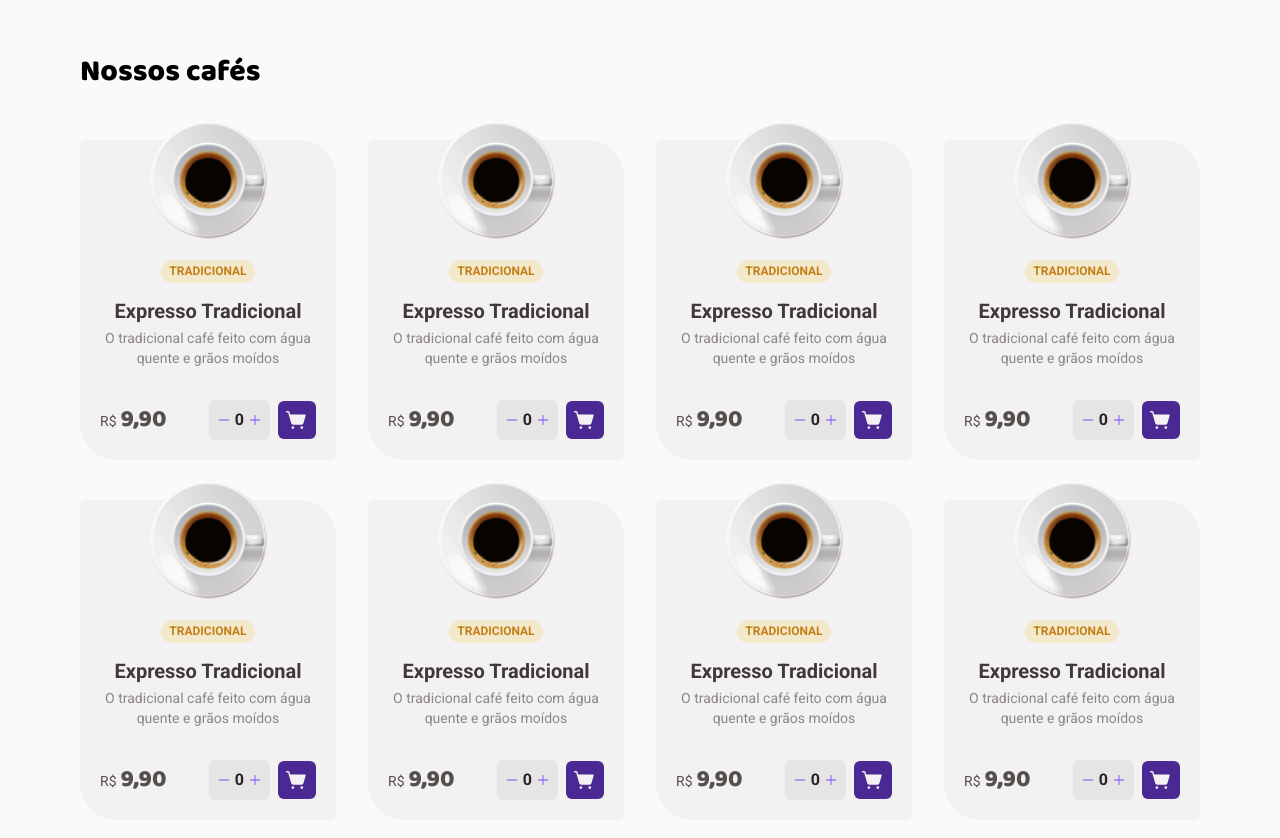
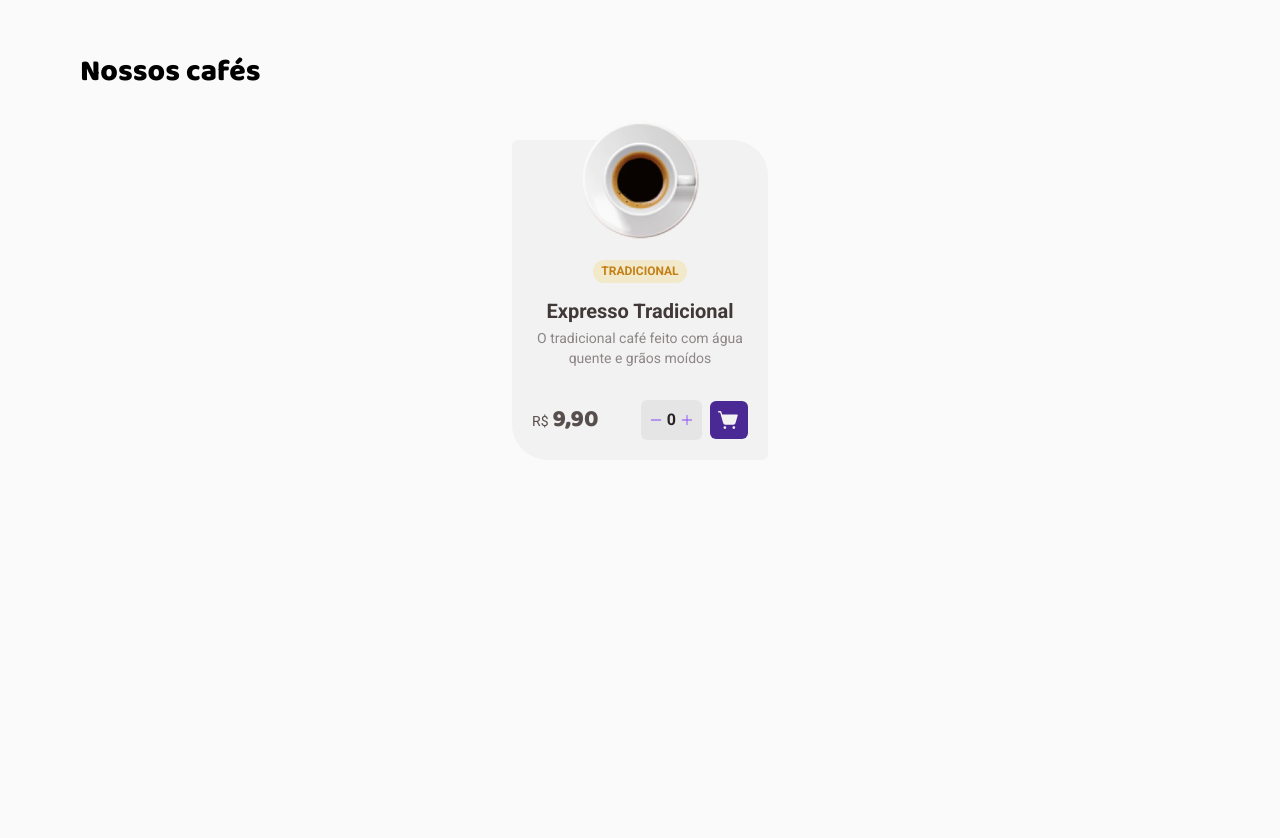
Before and after one commit to dhomini-rabelo/Estudos-Ignite-React-002, a React (Vite) app in the folder projects/practice02/: page / in a window 1280 px wide. Shown: the part 620-1458 px from the top of the page. After the commit the page ends 1240 px from the top, so only its background shows below. Built offline with nearby package versions, Linux system fonts and the light colour scheme.

Commit message:
use dynamic data for coffee component

```diff
--- a/projects/practice02/src/pages/index/components/CoffeInfo/index.tsx
+++ b/projects/practice02/src/pages/index/components/CoffeInfo/index.tsx
@@ -1,27 +1,35 @@
 import { Div } from './styles'
 import { Minus, Plus, ShoppingCartSimple } from 'phosphor-react'
+import { CoffeeType } from '../../../../code/data/Coffees/types'
 
-export function CoffeeInfo() {
+export function CoffeeInfo({ coffee }: { coffee: CoffeeType }) {
   return (
     <Div.coffee className="bg-Gray-200 flex flex-col items-center p-5 w-64 h-80 relative justify-end">
       <img
-        src="coffees/expresso-tradicional.svg"
+        src={coffee.fileUrl}
         alt="coffee-type"
         className="coffee-image-product absolute"
       />
-      <span className="type py-1 px-2 bg-Yellow-100 text-xs leading-tight font-bold text-Yellow-800 mb-4 mt-3">
-        TRADICIONAL
-      </span>
+      {coffee.categories.map((category) => (
+        <span
+          className="type py-1 px-2 bg-Yellow-100 text-xs leading-tight font-bold text-Yellow-800 mb-4 mt-3"
+          key={category}
+        >
+          {category}
+        </span>
+      ))}
       <h3 className="text-Black-500 font-bold text-xl leading-tight">
-        Expresso Tradicional
+        {coffee.name}
       </h3>
       <span className="text-Black-100 text-sm mt-1 text-center">
-        O tradicional café feito com água quente e grãos moídos
+        {coffee.description}
       </span>
       <div className="buy flex items-center justify-between mt-8 w-full">
         <div className="text-Black-300 leading-tight">
           <span className="text-sm">R$</span>{' '}
-          <strong className="baloo font-extrabold text-2xl">9,90</strong>
+          <strong className="baloo font-extrabold text-2xl">
+            {coffee.price.toFixed(2).toString().replace('.', ',')}
+          </strong>
         </div>
         <div className="flex items-center justify-between gap-x-2">
           <div className="gb-Gray-500 p-2 rounded-md bg-Gray-500 flex items-center justify-center">
--- a/projects/practice02/src/pages/index/index.tsx
+++ b/projects/practice02/src/pages/index/index.tsx
@@ -1,4 +1,5 @@
 import { Coffee, Package, ShoppingCart, Timer } from 'phosphor-react'
+import { Coffees } from '../../code/data/Coffees'
 import { CoffeeInfo } from './components/CoffeInfo'
 
 export function Index() {
@@ -61,14 +62,9 @@ export function Index() {
           Nossos cafés
         </h2>
         <div className="mt-12 flex flex-wrap gap-x-8 gap-y-10 mx-auto justify-center items-center">
-          <CoffeeInfo />
-          <CoffeeInfo />
-          <CoffeeInfo />
-          <CoffeeInfo />
-          <CoffeeInfo />
-          <CoffeeInfo />
-          <CoffeeInfo />
-          <CoffeeInfo />
+          {Coffees.map((coffee) => (
+            <CoffeeInfo coffee={coffee} key={coffee.id} />
+          ))}
         </div>
       </main>
     </>
```
